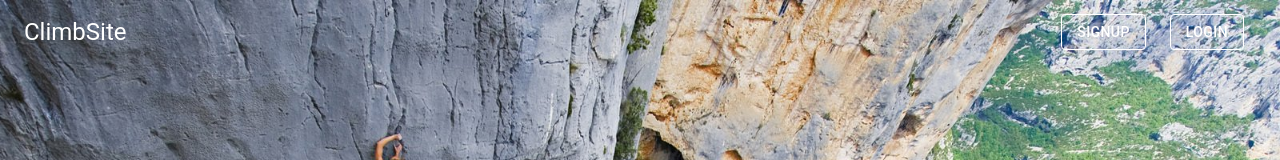
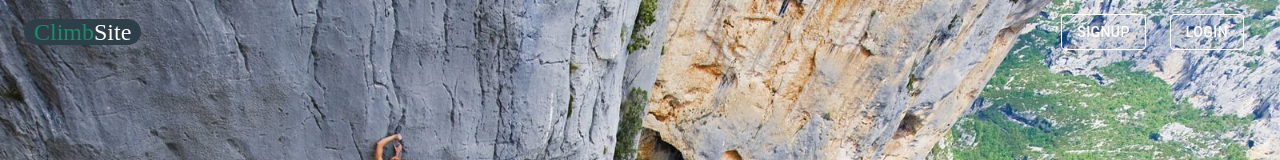
Before and after one commit to joeri2k/ClimbSite-Landing-page, a React (Create React App) app: page / in a window 1280 px wide. Shown: the top 160 px of the page. Built offline with nearby package versions, Linux system fonts and the light colour scheme.

Commit message:
nav bar styling

```diff
--- a/src/components/Navbar.js
+++ b/src/components/Navbar.js
@@ -22,8 +22,19 @@ function Navbar() {
       >
         <Toolbar sx={{ flexWrap: "wrap" }}>
           <Typography sx={{ flexGrow: 1 }} variant="h5" color="inherit" noWrap>
-            <Link to="/" style={{ textDecoration: "none", color: "white" }}>
-              ClimbSite
+            <Link
+              to="/"
+              style={{
+                borderRadius: "50px",
+                backgroundColor: "#2F3F4A",
+                textDecoration: "none",
+                color: "white",
+                fontFamily: "Nunito",
+              }}
+            >
+              <span style={{ padding: "10px" }}>
+                <span style={{ color: "#1B8B6A" }}>Climb</span>Site
+              </span>
             </Link>
           </Typography>
 
```
